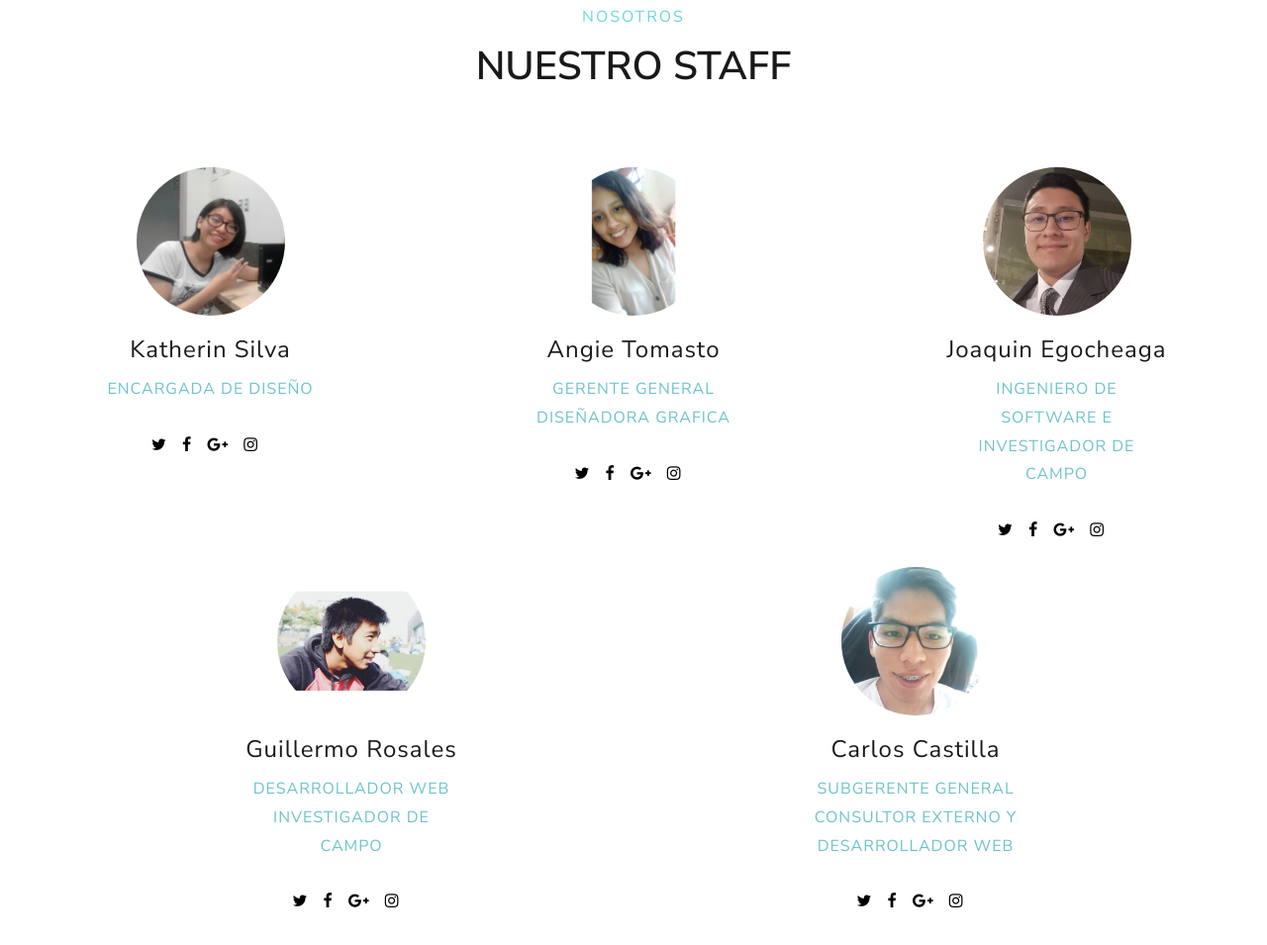
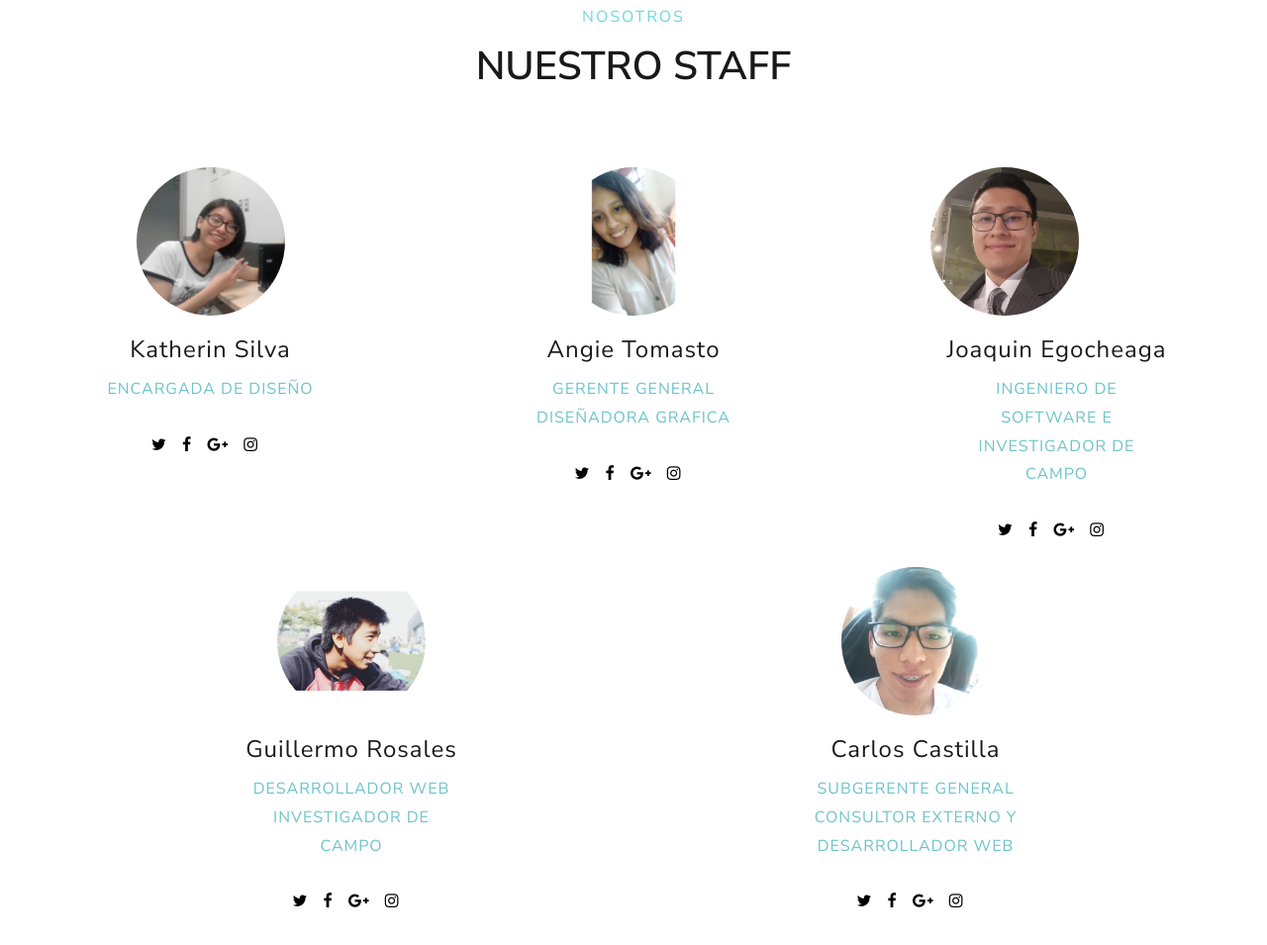
Before and after one commit to Codigcar/PetCare-LP, a plain HTML site: page index.html in a window 1280 px wide. Shown: the part 4856-5811 px from the top of the page at 99% size. Drawn offline with Linux system fonts and the light colour scheme; some packages are replaced by stand-ins of ours; files that its build step writes are made by us from their sources; no server answers; files whose address does not match are found by name.

Commit message:
correcion fotos del staff

```diff
--- a/index.html
+++ b/index.html
@@ -384,8 +384,10 @@
 					<div class="col-md-6 col-lg-3 ftco-animate">
 						<div class="staff">
 							<div class="img-wrap d-flex align-items-stretch">
-								<div class="img align-self-stretch" style="background-image: url(images/Joaquin.PNG);"></div>
-							</div>
+								<div  >
+									<img class="img align-self-stretch" src="images/Joaquin.png" alt="">
+								</div>
+								</div>
 							<div class="text d-flex align-items-center pt-3 text-center">
 								<div>
 									<h3 class="mb-2">Joaquin Egocheaga</h3>
```
